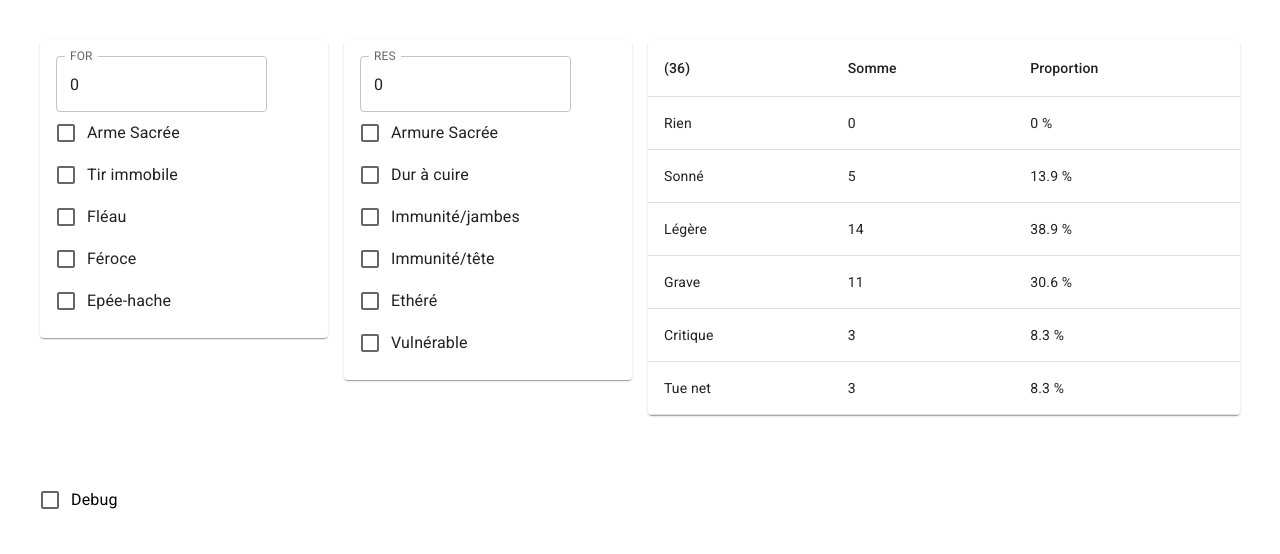
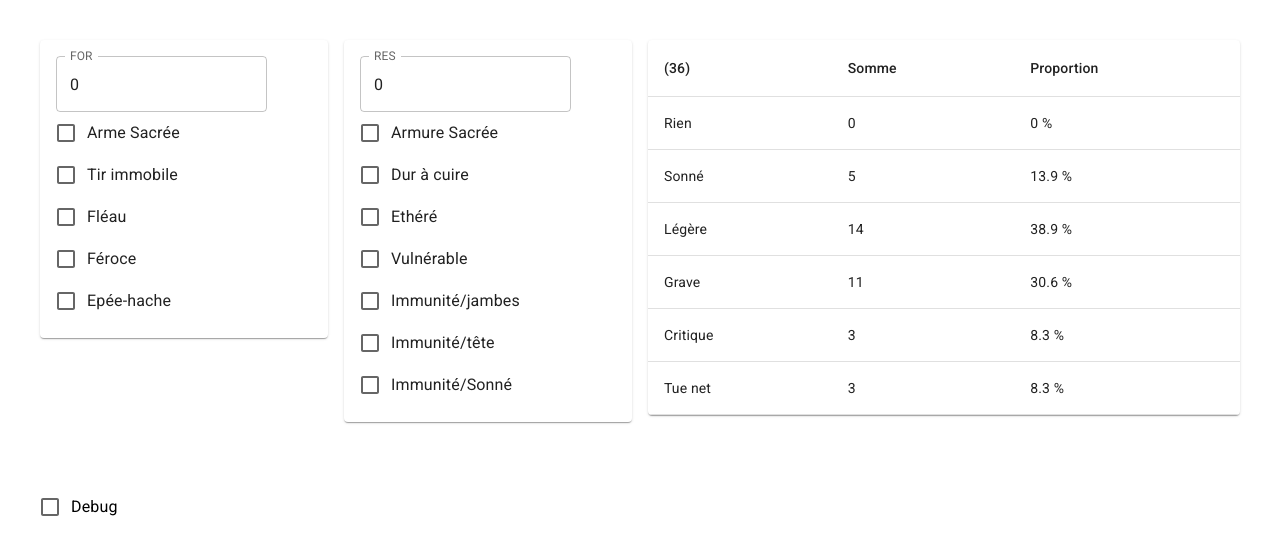
Before and after one commit to SebDelile/cdrf-wounds, a Next.js app: page / in a window 1280 px wide. Shown: the top 554 px of the page. Built offline with nearby package versions, Linux system fonts and the light colour scheme.

Commit message:
implement immu sonne & impliedChanges mechanism

```diff
--- a/src/components/InputCheckox.tsx
+++ b/src/components/InputCheckox.tsx
@@ -8,6 +8,10 @@ type propTypes = {
   label: string;
   disabled?: boolean;
   setInputs: (arg0: (prevState: inputsType) => inputsType) => void;
+  impliedChanges?: [
+    keyof inputsType,
+    (currentfield: boolean, impliedField: boolean | number) => boolean | number
+  ][];
 };
 
 export default function InputCheckbox({
@@ -16,6 +20,7 @@ export default function InputCheckbox({
   label,
   disabled,
   setInputs,
+  impliedChanges,
 }: propTypes) {
   return (
     <FormControlLabel
@@ -23,10 +28,20 @@ export default function InputCheckbox({
         <Checkbox
           checked={value}
           onChange={() => {
-            setInputs((state) => ({
-              ...state,
-              [name]: !state[name],
-            }));
+            setInputs((state) => {
+              const newState = !state[name];
+              return {
+                ...state,
+                [name]: newState,
+                ...(impliedChanges &&
+                  Object.fromEntries(
+                    impliedChanges.map(([field, callback]) => [
+                      field,
+                      callback(newState, state[field]),
+                    ])
+                  )),
+              };
+            });
           }}
         />
       }
--- a/src/components/InputsGroup.tsx
+++ b/src/components/InputsGroup.tsx
@@ -19,7 +19,18 @@ type groupDetailsType<type = typeof TYPE_CHECKBOX | typeof TYPE_NUMBER> =
     : {
         type: typeof TYPE_NUMBER;
         value?: number;
-      }) & { name: keyof inputsType; label: string; disabled?: boolean };
+      }) & {
+    name: keyof inputsType;
+    label: string;
+    disabled?: boolean;
+    impliedChanges?: [
+      keyof inputsType,
+      (
+        currentfield: boolean,
+        impliedField: boolean | number
+      ) => boolean | number
+    ][];
+  };
 
 export default function InputsGroup({ setInputs, groupDetails }: propTypes) {
   return (
@@ -29,7 +40,8 @@ export default function InputsGroup({ setInputs, groupDetails }: propTypes) {
       component={Paper}
       sx={{ padding: '1rem' }}
     >
-      {groupDetails.map(({ type, name, value, label, disabled }) => (
+      {groupDetails.map(
+        ({ type, name, value, label, disabled, impliedChanges }) => (
           <Grid item key={name}>
             {type === TYPE_NUMBER ? (
               <InputNumber
@@ -46,10 +58,12 @@ export default function InputsGroup({ setInputs, groupDetails }: propTypes) {
                 label={label}
                 disabled={disabled}
                 setInputs={setInputs}
+                impliedChanges={impliedChanges}
               />
             ) : null}
           </Grid>
-      ))}
+        )
+      )}
     </Grid>
   );
 }
--- a/src/pages/index.tsx
+++ b/src/pages/index.tsx
@@ -23,10 +23,11 @@ export default function Home() {
     RES: 0,
     armureSacree: false,
     durACuire: false,
+    ethere: false,
+    vulnerable: false,
     immuJambes: false,
     immuTete: false,
-    ethere: false,
-    vulnerable: false,
+    immuSonne: false,
   });
 
   const [outputs, setOutputs] = useState<outputsType>(initialResults);
@@ -65,6 +66,7 @@ export default function Home() {
                   value: inputs.armeSacree,
                   name: 'armeSacree',
                   label: 'Arme Sacrée',
+                  disabled: inputs.armureSacree,
                 },
                 {
                   type: TYPE_CHECKBOX,
@@ -108,12 +110,33 @@ export default function Home() {
                   value: inputs.armureSacree,
                   name: 'armureSacree',
                   label: 'Armure Sacrée',
+                  impliedChanges: [
+                    [
+                      'armeSacree',
+                      (newState, prevFieldState) =>
+                        newState ? false : prevFieldState,
+                    ],
+                  ],
                 },
                 {
                   type: TYPE_CHECKBOX,
                   value: inputs.durACuire,
                   name: 'durACuire',
                   label: 'Dur à cuire',
+                },
+
+                {
+                  type: TYPE_CHECKBOX,
+                  value: inputs.ethere,
+                  name: 'ethere',
+                  label: 'Ethéré',
+                  impliedChanges: [['immuSonne', (newState) => newState]],
+                },
+                {
+                  type: TYPE_CHECKBOX,
+                  value: inputs.vulnerable,
+                  name: 'vulnerable',
+                  label: 'Vulnérable',
                 },
                 {
                   type: TYPE_CHECKBOX,
@@ -129,15 +152,10 @@ export default function Home() {
                 },
                 {
                   type: TYPE_CHECKBOX,
-                  value: inputs.ethere,
-                  name: 'ethere',
-                  label: 'Ethéré',
-                },
-                {
-                  type: TYPE_CHECKBOX,
-                  value: inputs.vulnerable,
-                  name: 'vulnerable',
-                  label: 'Vulnérable',
+                  value: inputs.immuSonne,
+                  name: 'immuSonne',
+                  label: 'Immunité/Sonné',
+                  disabled: inputs.ethere,
                 },
               ]}
               setInputs={setInputs}
--- a/src/types/inputsType.ts
+++ b/src/types/inputsType.ts
@@ -9,8 +9,9 @@ export type inputsType = {
   RES: number;
   armureSacree: boolean;
   durACuire: boolean;
+  ethere: boolean;
+  vulnerable: boolean;
   immuJambes: boolean;
   immuTete: boolean;
-  ethere: boolean;
-  vulnerable: boolean;
+  immuSonne: boolean;
 };
--- a/src/utils/setupWoundTable.ts
+++ b/src/utils/setupWoundTable.ts
@@ -5,8 +5,15 @@ import { woundTable, WoundTableType } from '@/constants/woundTable';
 import { inputsType } from '@/types/inputsType';
 
 export function setupWoundTable(inputs: inputsType): WoundTableType {
-  const { immuJambes, immuTete, epeeHache, feroce, ethere, vulnerable } =
-    inputs;
+  const {
+    immuJambes,
+    immuTete,
+    immuSonne,
+    epeeHache,
+    feroce,
+    ethere,
+    vulnerable,
+  } = inputs;
   const modifiedWoundTable = Object.fromEntries(
     dice.map((i: diceType) => [i, { ...woundTable[i] }])
   ) as WoundTableType;
@@ -31,6 +38,7 @@ export function setupWoundTable(inputs: inputsType): WoundTableType {
   }
 
   if (epeeHache || feroce || ethere || vulnerable) {
+    // no more than one shift, opposite shifts cancel themself
     mapOverColumns([...dice], (prevResult) => {
       switch (prevResult) {
         case 1:
@@ -53,5 +61,12 @@ export function setupWoundTable(inputs: inputsType): WoundTableType {
       }
     });
   }
+
+  if (immuSonne) {
+    mapOverColumns([...dice], (prevResult) =>
+      prevResult === 1 ? 0 : prevResult
+    );
+  }
+
   return modifiedWoundTable;
 }
```
Lines whose indentation alone changed are shown as unchanged.
